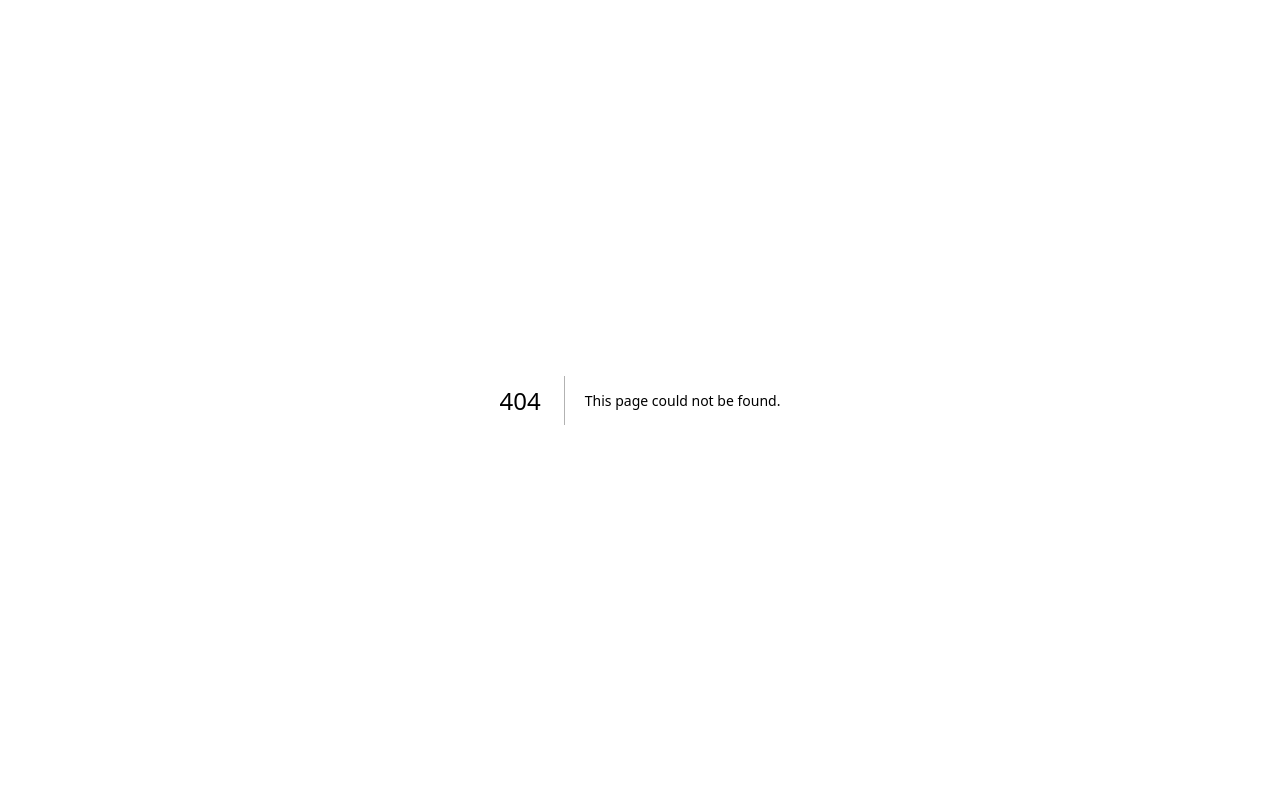
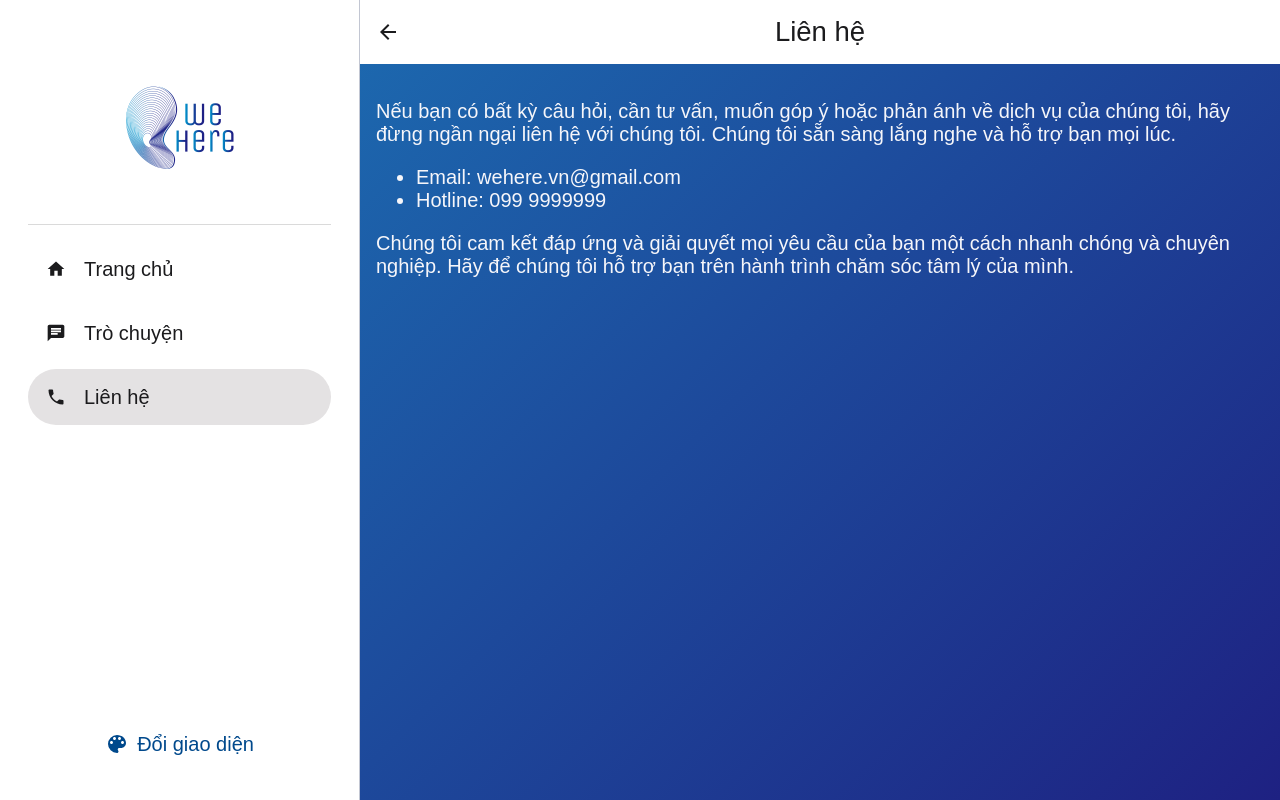
Before and after one commit to tvdl-telegram-bots/wehere-bot-3072, a Next.js app: page /contact in a window 1280 px wide. Before the commit this address had no page. Built offline with nearby package versions, Linux system fonts and the light colour scheme; a web font is replaced by a local one.

Commit message:
feat: add PageContact

```diff
--- a/src/app/_/components/AppShell/index.tsx
+++ b/src/app/_/components/AppShell/index.tsx
@@ -1,7 +1,7 @@
 import cx from "clsx";
 import { useRouter } from "next/navigation";
 import React, { useContext } from "react";
-import { MdArrowBack, MdChat, MdHome, MdMenu } from "react-icons/md";
+import { MdArrowBack, MdChat, MdHome, MdMenu, MdPhone } from "react-icons/md";
 
 import LayoutBasic from "../LayoutBasic";
 import {
@@ -16,7 +16,7 @@ import TopAppBar from "../TopAppBar";
 
 import styles from "./index.module.scss";
 
-type ActivePage = "home" | "chat";
+type ActivePage = "home" | "chat" | "contact";
 
 type ContextValue$AppShell = {
   activePage: ActivePage | undefined;
@@ -36,24 +36,26 @@ const Context$AppShell = React.createContext<ContextValue$AppShell>({
   },
 });
 
-function getNavigationItems(
-  activePage: ActivePage | undefined
-): Item$Navigation[] {
-  return [
+const NAVIGATION_ITEMS: Item$Navigation[] = [
   {
+    key: "home" satisfies ActivePage,
     icon: <MdHome />,
     label: "Trang chủ",
     href: "/",
-      active: activePage === "home",
   },
   {
+    key: "chat" satisfies ActivePage,
     icon: <MdChat />,
     label: "Trò chuyện",
     href: "/chat",
-      active: activePage === "chat",
+  },
+  {
+    key: "contact" satisfies ActivePage,
+    icon: <MdPhone />,
+    label: "Liên hệ",
+    href: "/contact",
   },
 ];
-}
 
 function Root({
   className,
@@ -94,9 +96,10 @@ function Root({
           {showModal ? (
             <LayoutBasic.Modal>
               <Navigation.Modal
-                items={getNavigationItems(activePage)}
+                items={NAVIGATION_ITEMS}
                 slotProduct={<LogoWeHere.Fixed variant="color" size="120px" />}
                 onClickScrim={() => setShowModal(false)}
+                activeKey={activePage}
               />
             </LayoutBasic.Modal>
           ) : undefined}
@@ -153,13 +156,15 @@ function Left({
     <LayoutBasic.Left className={cx(styles.Left, className)} style={style}>
       {api.windowSizeClass === "expanded" ? (
         <Navigation.Sidebar
-          items={getNavigationItems(api.activePage)}
+          items={NAVIGATION_ITEMS}
           slotProduct={<LogoWeHere.Fixed variant="color" size="120px" />}
+          activeKey={api.activePage}
         />
       ) : api.windowSizeClass === "medium" ? (
         <Navigation.Rail
-          items={getNavigationItems(api.activePage)}
+          items={NAVIGATION_ITEMS}
           buttonMenu={{ onClick: () => api.navigationModal.setVisible(true) }}
+          activeKey={api.activePage}
         />
       ) : undefined}
     </LayoutBasic.Left>
--- a/src/app/_/components/Navigation/index.tsx
+++ b/src/app/_/components/Navigation/index.tsx
@@ -12,17 +12,19 @@ function ListItem({
   className,
   style,
   item,
+  active,
 }: {
   className?: string;
   style?: React.CSSProperties;
   item: Item;
+  active?: boolean;
 }) {
   return (
     <Link
       className={cx(
         styles.ListItem,
         className,
-        item.active ? styles.active : undefined
+        active ? styles.active : undefined
       )}
       style={style}
       title={item.tooltip}
@@ -72,11 +74,13 @@ function Sidebar({
   style,
   items,
   slotProduct,
+  activeKey,
 }: {
   className?: string;
   style?: React.CSSProperties;
   items: Item[];
   slotProduct?: React.ReactNode;
+  activeKey?: React.Key;
 }) {
   const themeSwitcher = useThemeSwitcher();
 
@@ -91,7 +95,10 @@ function Sidebar({
       <ul className={styles.list}>
         {items.map((item, index) => (
           <li key={item.key ?? index}>
-            <ListItem item={item} />
+            <ListItem
+              item={item}
+              active={!!activeKey && activeKey === item.key}
+            />
           </li>
         ))}
       </ul>
@@ -113,19 +120,25 @@ function Modal({
   items,
   slotProduct,
   onClickScrim,
+  activeKey,
 }: {
   className?: string;
   style?: React.CSSProperties;
   items: Item[];
   slotProduct?: React.ReactNode;
   onClickScrim?: () => void;
+  activeKey?: React.Key;
 }) {
   return (
     <RemoveScroll>
       <div className={cx(styles.Modal, className)} style={style}>
         <div className={styles.scrim} onClick={onClickScrim}></div>
         <div className={styles.content}>
-          <Sidebar items={items} slotProduct={slotProduct} />
+          <Sidebar
+            items={items}
+            slotProduct={slotProduct}
+            activeKey={activeKey}
+          />
         </div>
       </div>
     </RemoveScroll>
@@ -161,17 +174,19 @@ function RailItem({
   className,
   style,
   item,
+  active,
 }: {
   className?: string;
   style?: React.CSSProperties;
   item: Item;
+  active?: boolean;
 }) {
   return (
     <Link
       className={cx(
         styles.RailItem,
         className,
-        item.active ? styles.active : undefined
+        active ? styles.active : undefined
       )}
       style={style}
       href={item.href}
@@ -187,11 +202,13 @@ function Rail({
   style,
   items,
   buttonMenu,
+  activeKey,
 }: {
   className?: string;
   style?: React.CSSProperties;
   items: Item[];
   buttonMenu?: { onClick?: () => void };
+  activeKey?: React.Key;
 }) {
   const themeSwitcher = useThemeSwitcher();
 
@@ -207,7 +224,10 @@ function Rail({
       <ul className={styles.list}>
         {items.map((item, index) => (
           <li key={item.key ?? index}>
-            <RailItem item={item} />
+            <RailItem
+              item={item}
+              active={!!activeKey && activeKey === item.key}
+            />
           </li>
         ))}
       </ul>
--- a/src/app/_/components/Navigation/types.ts
+++ b/src/app/_/components/Navigation/types.ts
@@ -4,7 +4,6 @@ export type Item = {
   label?: React.ReactNode;
   href: string;
   tooltip?: string;
-  active?: boolean;
 };
 
 export type Item$Navigation = Item;
--- a/src/app/_/components/ThemeProvider/index.module.scss
+++ b/src/app/_/components/ThemeProvider/index.module.scss
@@ -105,6 +105,7 @@
 
 .faith {
   --wehere--color-primary: #1e1f85;
+  --wehere--color-on-primary: #f6f6fa;
   --wehere--color-gradient-dark: #1e2182;
   --wehere--color-gradient-light: #1c79b9;
   --wehere--comp-section-headline--elem-left--bg: #4178c1;
--- /dev/null
+++ b/src/app/_/containers/PageContact/index.module.scss
@@ -0,0 +1,4 @@
+.center {
+  padding: 16px;
+  color: var(--wehere--color-on-primary, var(--md-sys-color-on-surface));
+}
--- /dev/null
+++ b/src/app/_/containers/PageContact/index.tsx
@@ -0,0 +1,42 @@
+"use client";
+
+import cx from "clsx";
+import React from "react";
+
+import AppShell from "../../components/AppShell";
+
+import styles from "./index.module.scss";
+
+type Props = {
+  className?: string;
+  style?: React.CSSProperties;
+};
+
+export default function PageContact({ className, style }: Props) {
+  return (
+    <AppShell.Root
+      className={cx(styles.container, className)}
+      style={style}
+      activePage="contact"
+    >
+      <AppShell.Left />
+      <AppShell.Top label="Liên hệ" />
+      <AppShell.Center className={styles.center}>
+        <p>
+          {
+            "Nếu bạn có bất kỳ câu hỏi, cần tư vấn, muốn góp ý hoặc phản ánh về dịch vụ của chúng tôi, hãy đừng ngần ngại liên hệ với chúng tôi. Chúng tôi sẵn sàng lắng nghe và hỗ trợ bạn mọi lúc."
+          }
+        </p>
+        <ul>
+          <li>{"Email: wehere.vn@gmail.com"}</li>
+          <li>{"Hotline: 099 9999999"}</li>
+        </ul>
+        <p>
+          {
+            "Chúng tôi cam kết đáp ứng và giải quyết mọi yêu cầu của bạn một cách nhanh chóng và chuyên nghiệp. Hãy để chúng tôi hỗ trợ bạn trên hành trình chăm sóc tâm lý của mình."
+          }
+        </p>
+      </AppShell.Center>
+    </AppShell.Root>
+  );
+}
--- /dev/null
+++ b/src/app/contact/page.tsx
@@ -0,0 +1,5 @@
+import PageContact from "../_/containers/PageContact";
+
+export default async function Route() {
+  return <PageContact />;
+}
```
Also changed, not shown: src/app/_/containers/PageHome/index.tsx (+6 -3 lines). Lines whose indentation alone changed are shown as unchanged.
